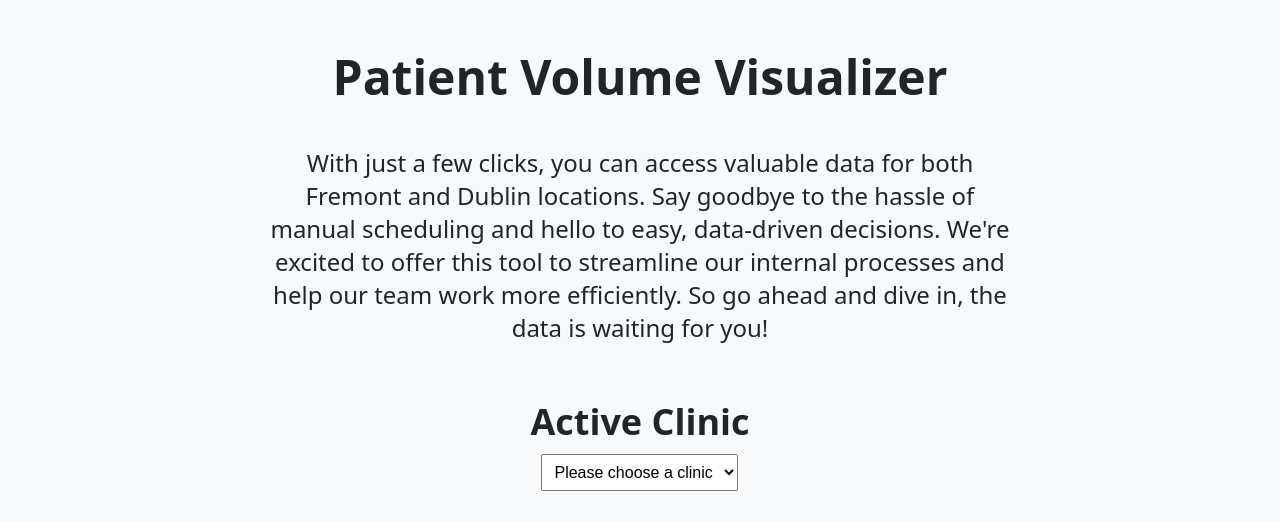
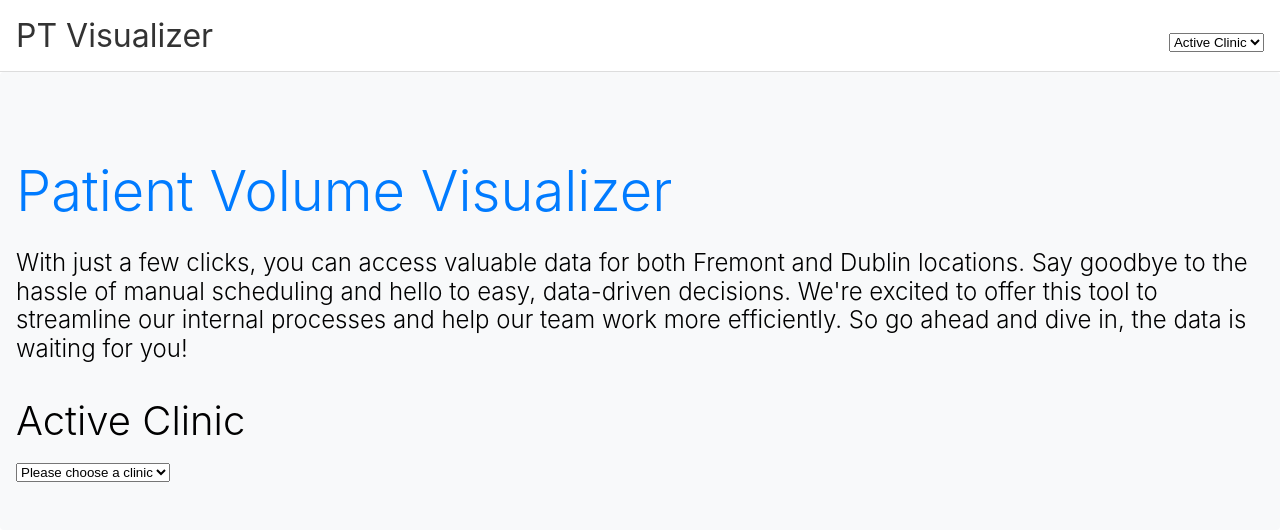
Before and after one commit to joshuaramat/pt-chart, a React (Create React App) app: page / in a window 1280 px wide. Shown: the top 530 px of the page. Built offline with nearby package versions, Linux system fonts and the light colour scheme.

Commit message:
Added navbar component with reat-bootstrap

```diff
--- a/package.json
+++ b/package.json
@@ -8,8 +8,10 @@
     "@testing-library/user-event": "^13.5.0",
     "chart.js": "^4.2.1",
     "react": "^18.2.0",
+    "react-bootstrap": "^2.7.2",
     "react-chartjs-2": "^5.2.0",
     "react-dom": "^18.2.0",
+    "react-router-dom": "^6.9.0",
     "react-scripts": "5.0.1",
     "web-vitals": "^2.1.4"
   },
--- a/src/App.js
+++ b/src/App.js
@@ -2,6 +2,7 @@ import React, { useState } from 'react';
 import PatientVolumeChart from './components/PatientVolumeChart';
 import PatientVolumeForm from './components/PatientVolumeForm';
 import Hero from './components/Hero/Hero';
+import Navigation from './components/Navigation/Navigation';
 
 import patientData from './data/patientData';
 
@@ -44,6 +45,7 @@ function App() {
 
   return (
     <div>
+      <Navigation onLocationSelect={setActiveLocation} />
       <Hero onLocationSelect={setActiveLocation} />
 
       {activeLocation === 'Fremont' && (
--- a/src/components/Hero/Hero.css
+++ b/src/components/Hero/Hero.css
@@ -1,49 +1,53 @@
-:root {
-  --bs-light: #f8f9fa;
-  --bs-dark: #212529;
-  --bs-font-sans-serif: system-ui,-apple-system,"Segoe UI",Roboto,"Helvetica Neue",Arial,"Noto Sans","Liberation Sans",sans-serif,"Apple Color Emoji","Segoe UI Emoji","Segoe UI Symbol","Noto Color Emoji";
-}
-
 .Hero {
-  background-color: var(--bs-light);
-  font-family: var(--bs-font-sans-serif);
-  font-size: 1.5rem;
-  font-weight: 400;
-  color: var(--bs-dark);
-  -webkit-text-size-adjust: 100%;
-  -webkit-tap-highlight-color: transparent;
-  text-align: center;
-  display: flex;
-  flex-direction: column;
-  justify-content: center;
-  align-items: center;
-  min-height: 100%;
-  max-width: 800%;
-  margin: 0 auto;
-  padding: 2rem;
+  padding: 3rem 1rem;
+  margin-bottom: 2rem;
+  background-color: #f8f9fa;
+  border-radius: 0.25rem;
 }
 
 .Hero h1 {
-  font-size: 3rem;
-  margin: 1rem 0;
+  font-size: 3.5rem;
+  font-weight: 300;
   line-height: 1.2;
+  color: #007bff;
+  margin-bottom: 1rem;
 }
 
-p {
-  max-width: 61.8%;
+.Hero p {
+  font-size: 1.5rem;
+  font-weight: 300;
+  line-height: 1.2;
+  margin-bottom: 2rem;
 }
 
-span {
-  display: flex;
-  flex-direction: column;
-  align-items: center;
+.Hero h2 {
+  font-size: 2.5rem;
+  font-weight: 300;
+  line-height: 1.2;
+  margin-bottom: 1rem;
 }
 
-h2 {
-  margin-bottom: 0.5rem;
+/* Style the label of the Form.Group */
+#formClinicSelect label {
+  font-weight: bold;
+  font-size: 1.2rem;
+  color: #333;
 }
 
-select {
-  padding: 0.5rem;
+/* Style the select element in the Form.Group */
+#formClinicSelect select.form-control {
+  width: 100%;
   font-size: 1rem;
+  color: #333;
 }
+
+/* Style the selected option in the select element */
+#formClinicSelect select.form-control option:checked {
+  background-color: #007bff;
+  color: #fff;
+}
+
+/* Style the disabled option in the select element */
+#formClinicSelect select.form-control option:disabled {
+  color: #ccc;
+}
--- a/src/components/Hero/Hero.js
+++ b/src/components/Hero/Hero.js
@@ -1,23 +1,32 @@
-import React from 'react'
+import React from 'react';
+import { Container, Row, Col, Form } from 'react-bootstrap';
 import './Hero.css';
 
-function Hero({onLocationSelect}) {
+function Hero({ onLocationSelect }) {
   return (
-    <div className='Hero'>
+    <Container className='Hero'>
+      <Row>
+        <Col>
           <h1>Patient Volume Visualizer</h1>
           <p>
             With just a few clicks, you can access valuable data for both Fremont and Dublin locations. Say goodbye to the hassle of manual scheduling and hello to easy, data-driven decisions. We're excited to offer this tool to streamline our internal processes and help our team work more efficiently. So go ahead and dive in, the data is waiting for you!
           </p>
-      <span>
-        <h2>Active Clinic</h2>
-        <select onChange={(event) => onLocationSelect(event.target.value)}>
+        </Col>
+      </Row>
+      <Row>
+        <Col md={{ span: 3 }}>
+          <Form.Group controlId='formClinicSelect'>
+            <Form.Label><h2>Active Clinic</h2></Form.Label>
+            <Form.Control as='select' onChange={(event) => onLocationSelect(event.target.value)}>
               <option value="" disabled selected>Please choose a clinic</option>
               <option value="Fremont">Fremont</option>
               <option value="Dublin">Dublin</option>
-        </select>
-      </span>
-    </div>
-  )
+            </Form.Control>
+          </Form.Group>
+        </Col>
+      </Row>
+    </Container>
+  );
 }
 
 export default Hero;
--- /dev/null
+++ b/src/components/Navigation/Navigation.js
@@ -0,0 +1,21 @@
+import React from 'react';
+import { Navbar, Nav, Form } from 'react-bootstrap';
+import './navigation.css';
+
+function Navigation({ onLocationSelect }) {
+  return (
+    <Navbar className='Navbar' bg='light' variant='light'>
+      <Navbar.Brand>PT Visualizer</Navbar.Brand>
+      <Nav className='mr-auto'></Nav>
+      <Form.Group controlId='formClinicSelect'>
+        <Form.Control as='select' onChange={(event) => onLocationSelect(event.target.value)}>
+          <option value="" disabled selected>Active Clinic</option>
+          <option value="Fremont">Fremont</option>
+          <option value="Dublin">Dublin</option>
+        </Form.Control>
+      </Form.Group>
+    </Navbar>
+  );
+}
+
+export default Navigation;
--- /dev/null
+++ b/src/components/Navigation/navigation.css
@@ -0,0 +1,27 @@
+.Navbar {
+  background-color: #fff;
+  border-bottom: 1px solid #ddd;
+  padding: 1rem;
+  display: flex;
+  align-items: center;
+  justify-content: space-between;
+  font-size: 2rem;
+  color: #333;
+}
+
+/* .Form.Group {
+  display: flex;
+  flex-direction: row;
+  align-items: center;
+  flex-wrap: nowrap;
+  margin-left: auto;
+  margin-right: 0;
+}
+
+.Form.Control {
+  width: 10rem;
+  font-size: 1rem;
+  color: #333;
+  display: flex;
+  align-items: center;
+} */
```
Also changed, not shown: 1 other file (tests, documents, lock files or other folders). Lines whose indentation alone changed are shown as unchanged.
